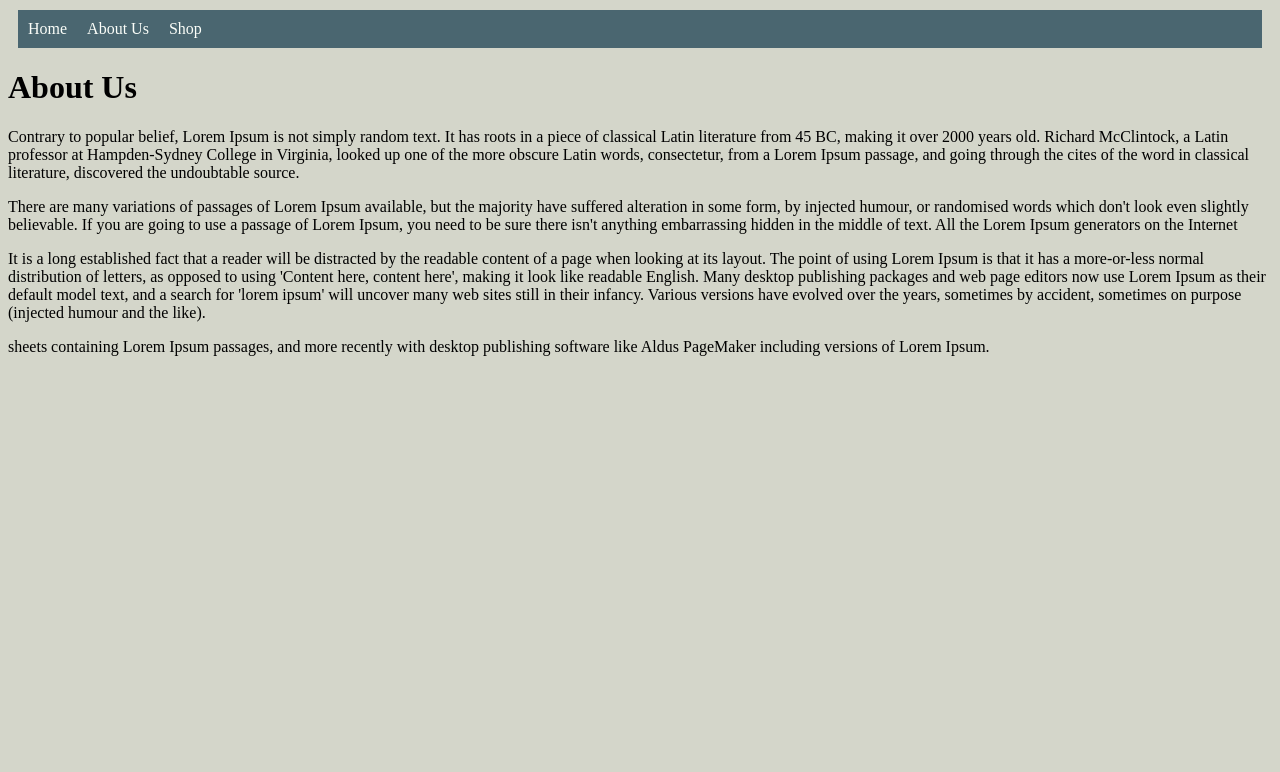
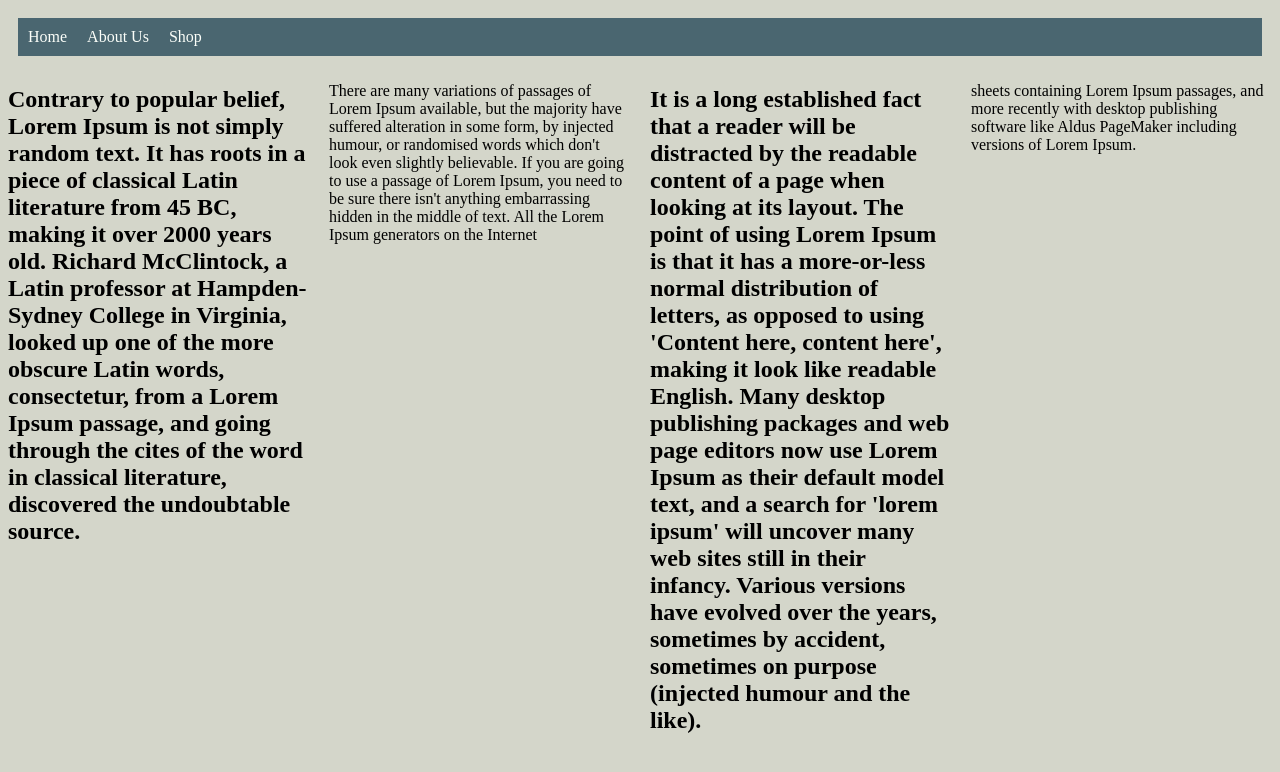
Before and after one commit to zainammar/webeasy, a Django app: page /about-us/ in a window 1280 px wide. Shown: the top 772 px of the page. Run offline with Django 5.2, Linux system fonts and the light colour scheme; data comes from the database, SQL or seed files in the repository; both versions use the stored data as it was after the commit.

Commit message:
Set UI Phase 2

```diff
--- a/shop/templates/shop/checkout.html
+++ b/shop/templates/shop/checkout.html
@@ -24,12 +24,12 @@
     </table>
 
     <p><strong>Total: ${{ total }}</strong></p>
-
+<!--
     <h3>Shipping Info</h3>
     <label>Phone:</label><br>
     <input type="text" name="phone" required><br>
     <label>Address:</label><br>
-    <textarea name="address" required></textarea><br><br>
+    <textarea name="address" required></textarea><br><br> -->
 
     <button type="submit">Place Order</button>
 </form>
--- a/static/css/home.css
+++ b/static/css/home.css
@@ -38,3 +38,44 @@ nav a:hover {
 .bg-x5{
     background-color: #FBFEF9;
 }
+
+
+button {
+    background-color: #C97D60;
+    color: white;
+    border: none;
+    padding: 10px 20px;
+    cursor: pointer;
+}
+
+.grid-container {
+    display: grid;
+    gap: 20px;
+}
+
+.grid-container.col-1 { /* Changed from .grid-container.1col */
+    grid-template-columns: 1fr;
+}
+
+.grid-container.col-2 { /* Changed from .grid-container.2col */
+    grid-template-columns: repeat(1fr, 1fr);
+}
+
+.grid-container.col-3 { /* Changed from .grid-container.3col */
+    grid-template-columns: repeat(3, 1fr);
+}
+
+.grid-container.col-4 { /* Changed from .grid-container.4col */
+    grid-template-columns: repeat(4, 1fr);
+}
+
+.grid-item img {
+    width: 100%;
+    height: auto;
+}
+
+
+img {
+    max-width: 100%;
+    height: auto;
+}
--- a/themeOne/models.py
+++ b/themeOne/models.py
@@ -1,23 +1,59 @@
 from django.db import models
 
 class Page(models.Model):
+
+    GRID_CHOICES = (
+        # ('1col', '1 Column'),
+        # ('2col', '2 Columns'),
+        # ('3col', '3 Columns'),
+        # ('4col', '4 Columns'),
+
+        ('col-1', '1 Column'),
+        ('col-2', '2 Columns'),
+        ('col-3', '3 Columns'),
+        ('col-4', '4 Columns'),
+    )
+
     title = models.CharField(max_length=200)
     slug = models.SlugField(unique=True)
+
+    grid_layout = models.CharField(
+        max_length=10,
+        choices=GRID_CHOICES,
+        default='2col'
+    )
 
     content1 = models.TextField(blank=True)
     content2 = models.TextField(blank=True)
     content3 = models.TextField(blank=True)
     content4 = models.TextField(blank=True)
 
-
     image1 = models.ImageField(upload_to='pages/', blank=True, null=True)
     image2 = models.ImageField(upload_to='pages/', blank=True, null=True)
     image3 = models.ImageField(upload_to='pages/', blank=True, null=True)
     image4 = models.ImageField(upload_to='pages/', blank=True, null=True)
 
+
+    content5 = models.TextField(blank=True)
+    content6 = models.TextField(blank=True)
+    content7 = models.TextField(blank=True)
+    content8 = models.TextField(blank=True)
+
+
+    GRID_CHOICES2 = (
+        # ('1col', '1 Column'),
+        # ('2col', '2 Columns'),
+        # ('3col', '3 Columns'),
+        # ('4col', '4 Columns'),
+
+        ('col-1', '1 Column'),
+        ('col-2', '2 Columns'),
+        ('col-3', '3 Columns'),
+        ('col-4', '4 Columns'),
+    )
     css_file = models.CharField(max_length=255, blank=True)
 
-    created_at = models.DateTimeField(auto_now_add=True)  # ✅ ADD THIS
+    created_at = models.DateTimeField(auto_now_add=True)
 
     def __str__(self):
         return self.title
--- a/themeOne/templates/themeOne/home.html
+++ b/themeOne/templates/themeOne/home.html
@@ -1,6 +1,16 @@
 {% load static %}
 <!DOCTYPE html>
 <html>
+    <div class="grid-container {{ page.grid_layout }}">
+        {% for section in page.sections.all %}
+            <div class="grid-item">
+                {% if section.image %}
+                    <img src="{{ section.image.url }}">
+                {% endif %}
+                <p>{{ section.content }}</p>
+            </div>
+        {% endfor %}
+    </div>
 <head>
 
     {% load page_extras %}
@@ -19,32 +29,63 @@
 
         </ul>
     </nav>
+    <div class="grid-container {{ page.grid_layout }}">
 
-<!-- Navigation Menu
-<nav>
-    <ul>
-        {% for nav_page in all_pages %}
-            <li>
-                <a href="{% url 'page_detail' nav_page.slug %}">
-                    {{ nav_page.title }}
-                </a>
-            </li>
-        {% endfor %}
-    </ul>
-</nav> -->
+        {% if page.content1 %}
+            <div class="grid-item">
+                <h2> {{ page.content1 }} </h2>
+                {% if page.image1 %}
+                    <img src="{{ page.image1.url }}">
+                {% endif %}
+                {% if page.image2 %}
+                <img src="{{ page.image2.url }}">
+            {% endif %}
 
-<!-- Page Content -->
-<h1>{{ page.title }}</h1>
-<p>{{ page.content1 }}</p>
-<p>{{ page.content2 }}</p>
-<p>{{ page.content3 }}</p>
-<p>{{ page.content4 }}</p>
+            </div>
+        {% endif %}
 
-<!-- Page Images -->
-{% for img in page|images %}
-    {% if img %}
-        <img src="{{ img.url }}" width="200">
-    {% endif %}
-{% endfor %}
-</body>
-</html>
+        {% if page.content2 %}
+            <div class="grid-item">
+
+                <p>{{ page.content2 }}</p>
+            </div>
+        {% endif %}
+
+        {% if page.content3 %}
+            <div class="grid-item">
+                <h2> {{ page.content3 }} </h2>
+                {% if page.image3 %}
+                    <img src="{{ page.image3.url }}">
+
+                {% endif %}
+                {% if page.image4 %}
+                <img src="{{ page.image4.url }}">
+            {% endif %}
+            </div>
+        {% endif %}
+
+        {% if page.content4 %}
+            <div class="grid-item">
+
+                <p>{{ page.content4 }}</p>
+            </div>
+        {% endif %}
+
+    </div>
+
+
+
+    <div class="grid-container {{ page.grid_layout }}">
+    <div class="grid-item">
+        <p>{{ page.content5 }}</p>
+    </div>
+    <div class="grid-item">
+        <p>{{ page.content6 }}</p>
+    </div>
+    <div class="grid-item">
+        <p>{{ page.content7 }}</p>
+    </div>
+    <div class="grid-item">
+        <p>{{ page.content8 }}</p>
+    </div>
+</div>
--- a/themeOne/urls.py
+++ b/themeOne/urls.py
@@ -1,12 +1,10 @@
 from django.urls import path
-from .views import page_detail
-from .models import Page
-
-# default slug for home
-default_page = Page.objects.filter(slug='home').first()
-default_slug = default_page.slug if default_page else None
+from . import views
 
 urlpatterns = [
-    path('', page_detail, {'slug': default_slug}, name='home'),
-    path('<slug:slug>/', page_detail, name='page_detail'),
+    # Home page (static slug)
+    path('', views.page_detail, {'slug': 'home'}, name='home'),
+
+    # Dynamic pages
+    path('<slug:slug>/', views.page_detail, name='page_detail'),
 ]
```
Also changed, not shown: shop/templates/shop/product_detail.html (+54 -4 lines), static/css/about.css (+35 -0 lines), db.sqlite3, media/pages/Screenshot_from_2026-03-05_12-19-27.png (added), media/pages/Screenshot_from_2026-03-05_12-24-01.png (added), media/pages/Screenshot_from_2026-03-05_12-25-44.png (added), media/pages/cart.jpg (added), themeOne/migrations/0003_page_grid_layout.py (added), themeOne/migrations/0004_alter_page_grid_layout.py (added), themeOne/migrations/0005_page_content5_page_content6_page_content7_and_more.py (added).
